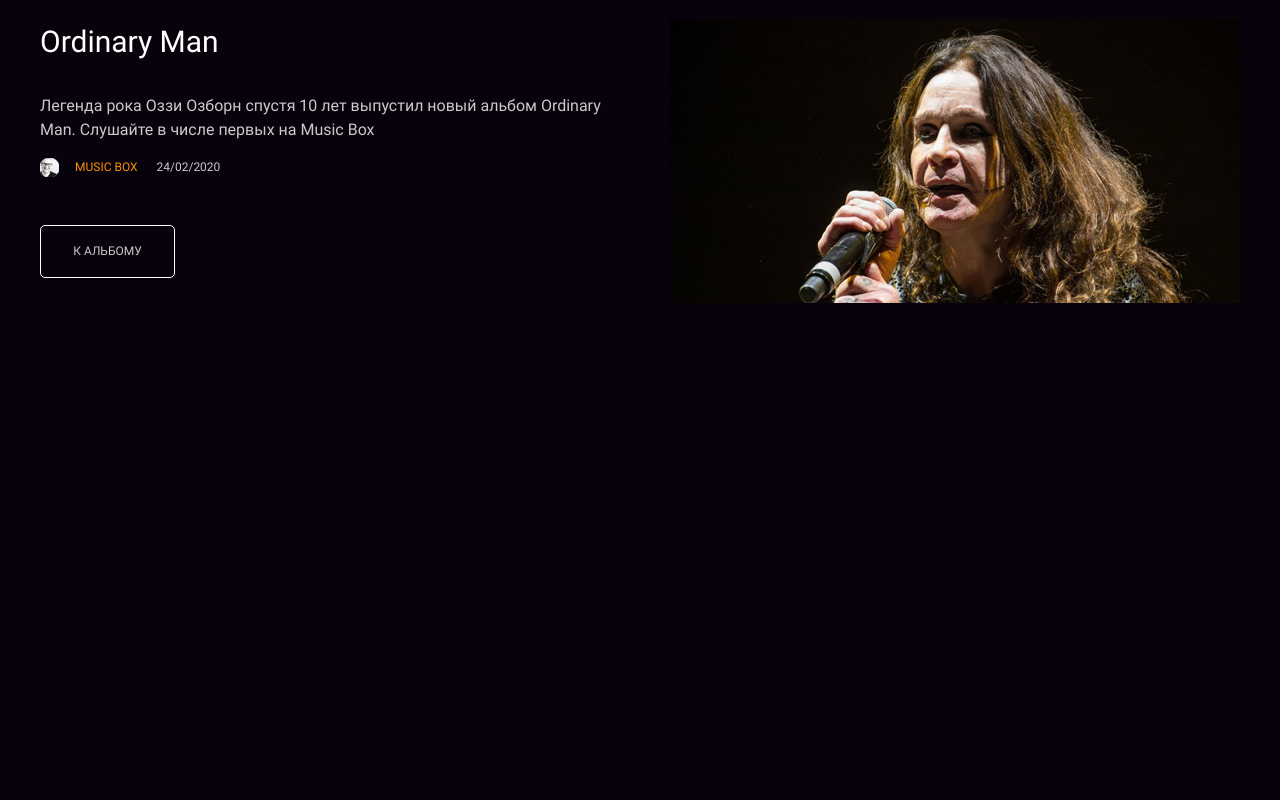
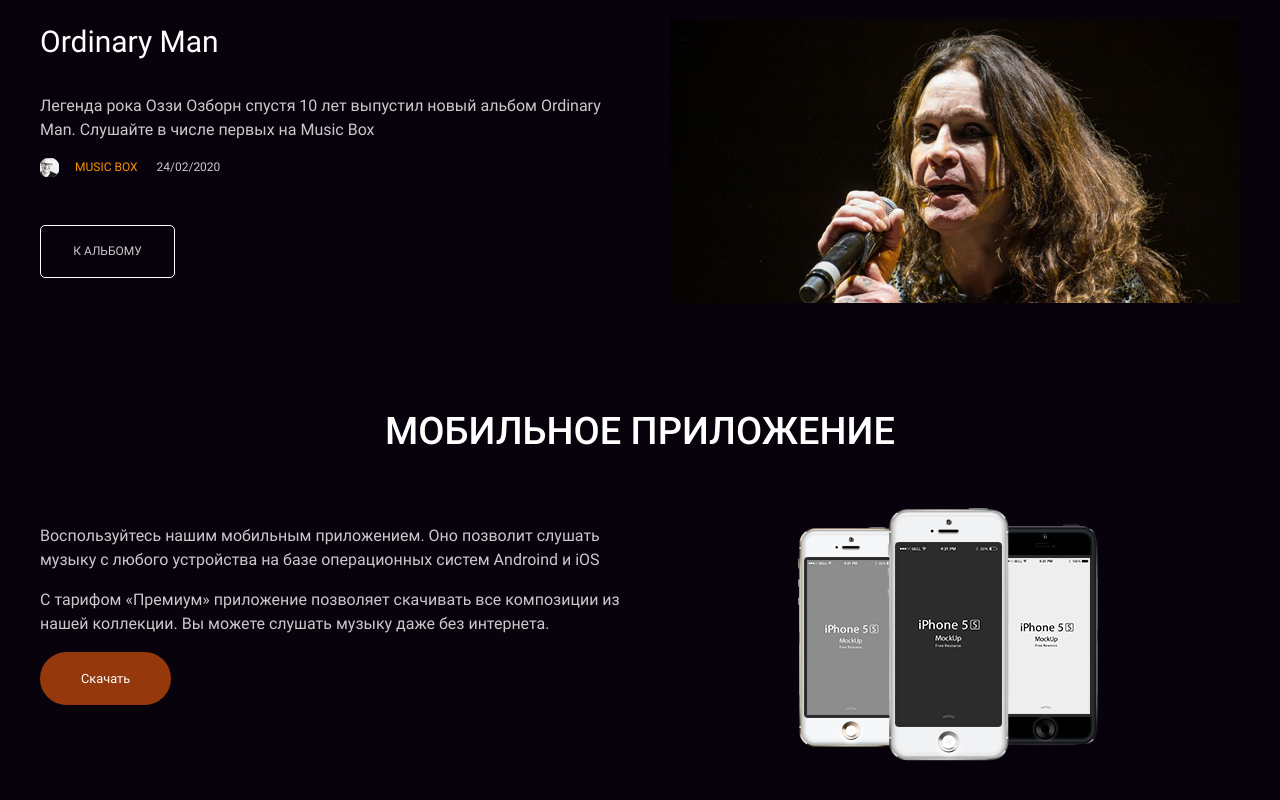
Before and after one commit to Dayana-mak/layout-designer-project-56, a website: page src/index.html in a window 1280 px wide. Shown: the part 2193-2993 px from the top of the page. Before the commit the page ends 2496 px from the top, so only its background shows below. Drawn offline with Linux system fonts and the light colour scheme.

Commit message:
add section-app

```diff
--- a/src/index.html
+++ b/src/index.html
@@ -104,6 +104,19 @@
         </div>
       </div>
     </section>
+    <section class="section-app">
+      <div class="container app-container" id="page-app">
+        <h2>Мобильное приложение</h2>
+        <div class="app-content">
+          <div class="app-description">
+            <p class="app-description-text">Воспользуйтесь нашим мобильным приложением. Оно позволит слушать музыку с любого устройства на базе операционных систем Androind и iOS</p>
+            <p class="app-description-text"> С тарифом «Премиум» приложение позволяет скачивать все композиции из нашей коллекции. Вы можете слушать музыку даже без интернета.</p>
+            <button class="button app-description-button">Скачать</button>
+          </div>
+          <img src="./images/background/iphone.png" alt="phones" class="app-image">
+        </div>
+      </div>
+    </section>
   </main>
 </body>
 </html>
--- a/src/scss/app.scss
+++ b/src/scss/app.scss
@@ -4,3 +4,4 @@
 @import "section-description.scss";
 @import "section-pricing.scss";
 @import "section-news.scss";
+@import "section-app.scss";
--- /dev/null
+++ b/src/scss/section-app.scss
@@ -0,0 +1,41 @@
+.app-container {
+  margin-bottom: 100px;
+
+  h2 {
+    margin-bottom: 48px;
+  }
+}
+
+.app-content {
+  display: flex;
+  column-gap: 144px;
+
+  .app-image {
+    align-self: center;
+  }
+}
+
+
+.app-description {
+
+  max-width: 600px;
+
+  &-text {
+    color: $text-color;
+  }
+
+  &-button {
+    padding: 17px 41px;
+    font-size: 12.8px;
+    line-height: 1.5;
+    background-color: $brown;
+    border: none;
+    border-radius: 35px;
+  }
+}
+
+@media screen and (max-width: 1239px) {
+  .app-content {
+    flex-direction: column-reverse;
+  }
+}
```
Also changed, not shown: src/css/app.css, 1 other file.
